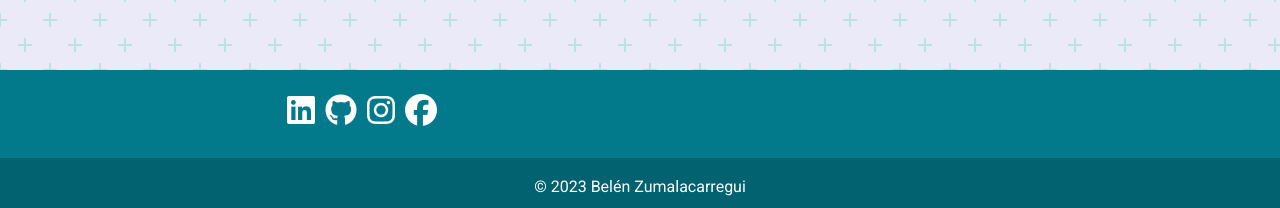
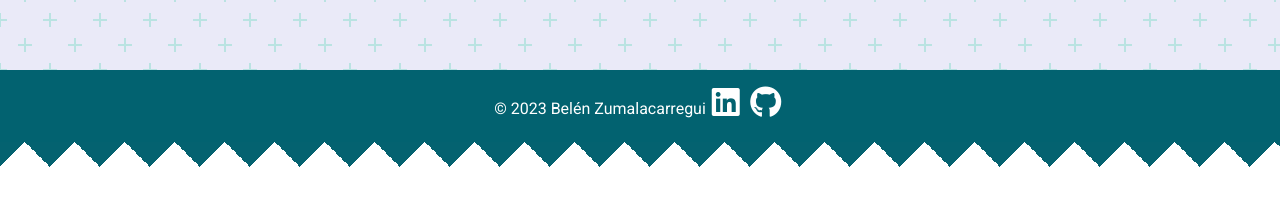
Before and after one commit to belenz77/myportfolio, a React (Create React App) app: page / in a window 1280 px wide. Shown: the part 2020-2228 px from the top of the page. Built offline with nearby package versions, Linux system fonts and the light colour scheme.

Commit message:
Update Footer.jsx quitados iconos
actuañixzado linkedin

```diff
--- a/src/components/Footer/Footer.jsx
+++ b/src/components/Footer/Footer.jsx
@@ -9,33 +9,26 @@ function Footer() {
   return (
     <>
         <MDBFooter className="text-white text-center footerBelen spikes">
-          <MDBContainer className="p-4">
-            <MDBRow>
-              <MDBCol lg="6" md="12" className="mb-4 mb-md-0">
 
-                <div>
-                <a href="https://github.com/tu-usuario-de-github" target={"_blank"}>
-                  <MDBIcon fab icon="linkedin" size="2x" href="github.com" />
-                  </a>
-                  <a href="https://github.com/belenz77" target={"_blank"}>
-                  <MDBIcon fab icon="github" size="2x" />
-                  </a>
-                  <MDBIcon fab icon="instagram" size="2x" />
-                  <MDBIcon fab icon="facebook" size="2x" />
-                  </div>
-              </MDBCol>
-
-
-            </MDBRow>
-          </MDBContainer>
 
           <div
             className="text-center p-3"
             style={{ backgroundColor: "rgba(0, 0, 0, 0.2)" }}
           >
             © 2023 Belén Zumalacarregui
-            <a className="text-white" href="https://mdbootstrap.com/"></a>
+            <a className="text-white " href="https://mdbootstrap.com/"></a>
+
+                <a href="https://linkedin.com/in/belén-zumalacarregui-1907534" target={"_blank"}>
+                  <MDBIcon fab icon="linkedin" size="2x" href="https://www.linkedin.com/in/bel%C3%A9n-zumalacarregui-1907534/" />
+                  </a>
+
+                  <a href="https://github.com/belenz77" target={"_blank"}>
+                  <MDBIcon fab icon="github" size="2x"  href="https://github.com/belenz77" />
+                  </a>
+
+
           </div>
+
         </MDBFooter>
     </>
   );
```
